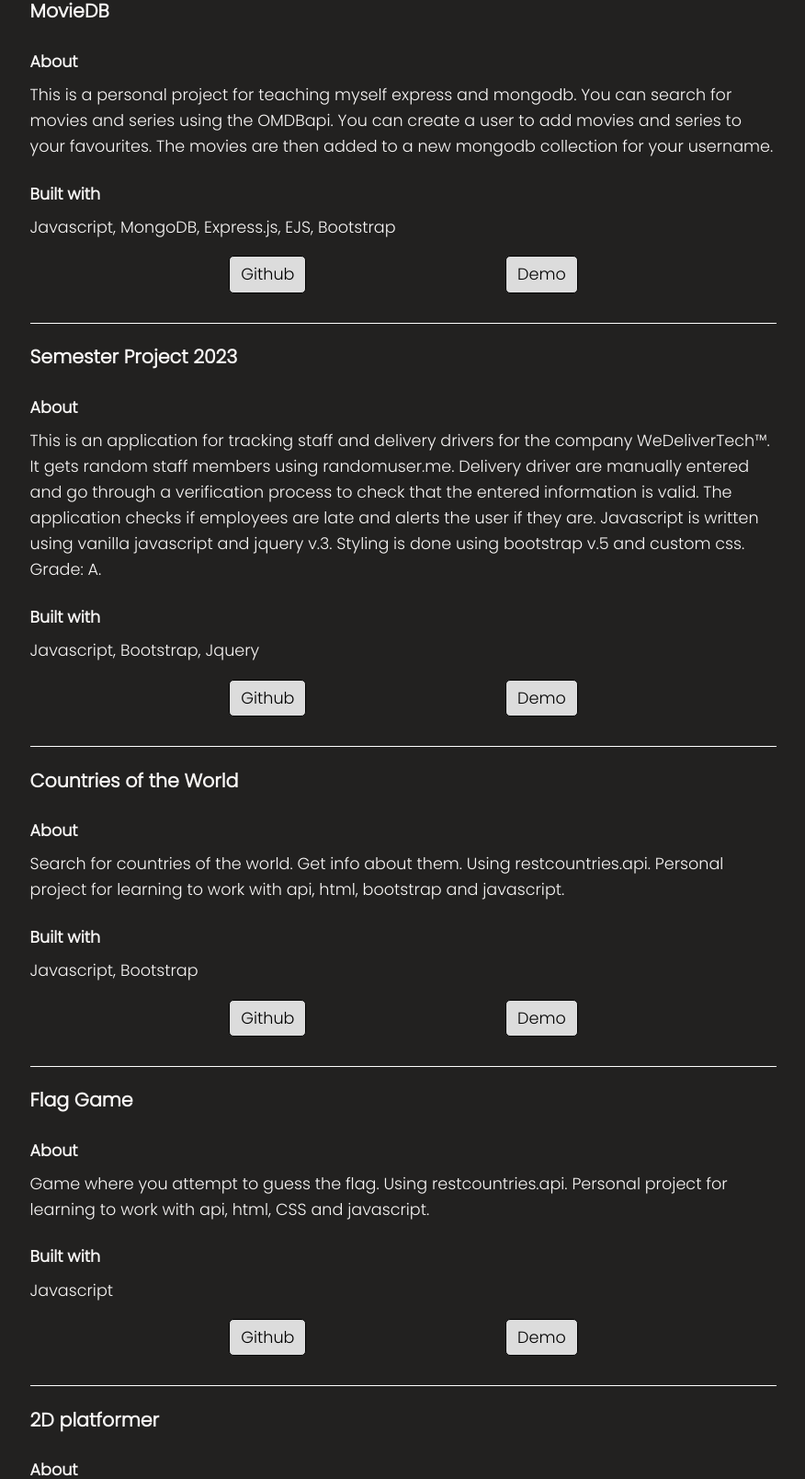
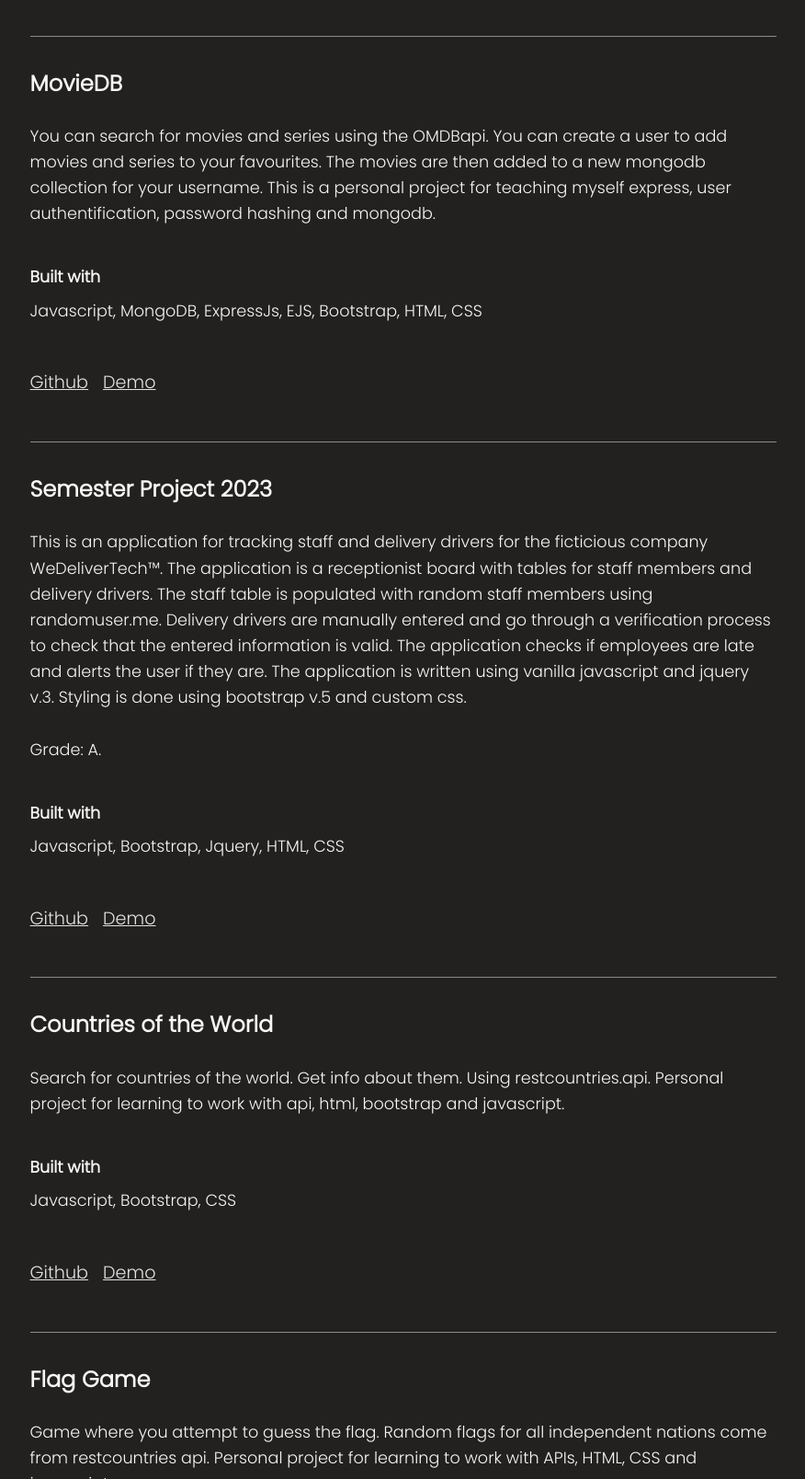
Before and after one commit to jorgeneikemo/portfolio, a plain HTML site: page index.html in a window 1280 px wide. Shown: the part 635-2243 px from the top of the page at 92% size, without its empty margins (201-1077 px from the left). Drawn offline with nearby package versions, Linux system fonts and the light colour scheme.

Commit message:
rewrote text and fixed and refactored styling

```diff
--- a/index.html
+++ b/index.html
@@ -15,72 +15,69 @@
 <body>
     <main>
         <div id="aboutme" class="container">
-            <h1 class="">About Me</h1>
-            <p class="">Just a guy with a lifelong passion for programming. Ever since age 11 when my dad got me "Visual Basic 6 - Black Book" I have been making personal projects. At first It was hello world and later I moved on to making a winamp clone. Later I got into creating games using Unreal Engine and Unity. Creating all my own art using asesprite and blender, and creating all the music and sounds using Logic X and FL Studio.</p>
-            <p>During the last year I have made a full switch to Web Development. Currently focusing on the backend part. I have been combining being a full-time dad, working a full-time job and full-time studies and programming in the evenings.</p>
+            <h1>About Me</h1>
+            <p>My name is Jørgen. I have had a lifelong passion for programming. Ever since age 11 when I asked my dad to get me "Visual Basic 6 - Black Book" I have been making personal projects. At first It was hello world and later I moved on to making a winamp clone. Later I got into creating games using Unreal Engine and Unity. Creating all my own art using asesprite and blender, and creating all the music and sounds using Logic X and FL Studio.</p>
+            <p>During the last year I have started the switch to Web Development. Currently focusing on the backend part. I have been combining being a full-time dad, working a full-time job with full-time studies and programming in the evenings.</p>
+
+            <a class="link" target="_blank" href="https://github.com/jorgeneikemo">My github</a>
             <a class="link" href="mailto:jorgen.eikemo@gmail.com">Send me an email</a>
-            </div>
         </div>
         <div class="spacer"></div>
         <div id="projects" class="container">
-                <h1>Projects</h1>
+                <h1>My Projects</h1>
                 <div class="card">
                     <h3>MovieDB</h3>
-                    <h4>About</h4>
-                    <p>This is a personal project for teaching myself express and mongodb. You can search for movies and series using the OMDBapi. You can create a user to add movies and series to your favourites. The movies are then added to a new mongodb collection for your username.</p>
+                    <p>You can search for movies and series using the OMDBapi. You can create a user to add movies and series to your favourites. The movies are then added to a new mongodb collection for your username. This is a personal project for teaching myself express, user authentification, password hashing and mongodb.</p>
                     <h4>Built with</h4>
-                    <p>Javascript, MongoDB, Express.js, EJS, Bootstrap</p>
+                    <p>Javascript, MongoDB, ExpressJs, EJS, Bootstrap, HTML, CSS</p>
                     <div class="buttons">
-                        <a class="button" href="https://github.com/jorgeneikemo/MovieDB" target="_blank">Github</a>
-                        <a class="button" href="https://mongodb-moviedb.cyclic.app" target="_blank">Demo</a>
+                        <a class="link" href="https://github.com/jorgeneikemo/MovieDB" target="_blank">Github</a>
+                        <a class="link" href="https://mongodb-moviedb.cyclic.app" target="_blank">Demo</a>
                         </a>
                     </div>
                 </div>
                 <div class="card">
                     <h3>Semester Project 2023</h3>
-                    <h4>About</h4>
-                    <p>This is an application for tracking staff and delivery drivers for the company WeDeliverTech™. It gets random staff members using randomuser.me. Delivery driver are manually entered and go through a verification process to check that the entered information is valid. The application checks if employees are late and alerts the user if they are. Javascript is written using vanilla javascript and jquery v.3. Styling is done using bootstrap v.5 and custom css. <br> Grade: A.</p>
+                    <p>This is an application for tracking staff and delivery drivers for the ficticious company WeDeliverTech™. The application is a receptionist board with tables for staff members and delivery drivers. The staff table is populated with random staff members using randomuser.me. Delivery drivers are manually entered and go through a verification process to check that the entered information is valid. The application checks if employees are late and alerts the user if they are. The application is written using vanilla javascript and jquery v.3. Styling is done using bootstrap v.5 and custom css. <br><br> Grade: A.</p>
                     <h4>Built with</h4>
-                    <p>Javascript, Bootstrap, Jquery</p>
+                    <p>Javascript, Bootstrap, Jquery, HTML, CSS</p>
                     <div class="buttons">
-                        <a class="button" href="https://github.com/jorgeneikemo/Jorgen_Eikemo_SP1" target="_blank">Github</a>
-                        <a class="button" href="https://jorgeneikemo.github.io/Jorgen_Eikemo_SP1/Web%20Application/index.html" target="_blank">Demo</a>
+                        <a class="link" href="https://github.com/jorgeneikemo/Jorgen_Eikemo_SP1" target="_blank">Github</a>
+                        <a class="link" href="https://jorgeneikemo.github.io/Jorgen_Eikemo_SP1/Web%20Application/index.html" target="_blank">Demo</a>
                         </a>
                     </div>
                 </div>
                 <div class="card">
                     <h3>Countries of the World</h3>
-                    <h4>About</h4>
                     <p>Search for countries of the world. Get info about them. Using restcountries.api. Personal project for learning to work with api, html, bootstrap and javascript.</p>
                     <h4>Built with</h4>
-                    <p>Javascript, Bootstrap</p>
+                    <p>Javascript, Bootstrap, CSS</p>
                     <div class="buttons">
-                        <a class="button" href="https://github.com/jorgeneikemo/countryapi" target="_blank">Github</a>
-                        <a class="button" href="https://jorgeneikemo.github.io/countryapi/" target="_blank">Demo</a>
+                        <a class="link" href="https://github.com/jorgeneikemo/countryapi" target="_blank">Github</a>
+                        <a class="link" href="https://jorgeneikemo.github.io/countryapi/" target="_blank">Demo</a>
                         </a>
                     </div>
                 </div>
                 <div class="card">
                     <h3>Flag Game</h3>
-                    <h4>About</h4>
-                    <p>Game where you attempt to guess the flag. Using restcountries.api. Personal project for learning to work with api, html, CSS and javascript.</p>
+                    <p>Game where you attempt to guess the flag. Random flags for all independent nations come from restcountries api. Personal project for learning to work with APIs, HTML, CSS and javascript.</p>
                     <h4>Built with</h4>
-                    <p>Javascript</p>
+                    <p>Javascript, HTML, CSS</p>
                     <div class="buttons">
-                        <a class="button" href="https://github.com/jorgeneikemo/flaggame" target="_blank">Github</a>
-                        <a class="button" href="https://jorgeneikemo.github.io/flaggame/" target="_blank">Demo</a>
+                        <a class="link" href="https://github.com/jorgeneikemo/flaggame" target="_blank">Github</a>
+                        <a class="link" href="https://jorgeneikemo.github.io/flaggame/" target="_blank">Demo</a>
                         </a>
                     </div>
                 </div>
                 <div class="card">
                     <h3>2D platformer</h3>
-                    <h4>About</h4>
-                    <p>2D platform controller created in Unity3d. Written in C#. All assets created by me using asesprite and blender. Personal project for learning to create a solid 2d platform controller in the style of super meat boy/celeste, and learning to make pixel art. </p>
+                    <p>2D platform controller created in Unity3d and written in C#. I created all assets using Asesprite, Blender 3d and FL Studio. Personal project for learning to create a solid 2d platform controller in the style of super meat boy/celeste, and learning to create pixel art and animations. </p>
+                    <img src="https://raw.githubusercontent.com/jorgeneikemo/2dPlatformer/master/documentation/demo.gif" alt="">
                     <h4>Built with</h4>
-                    <p>Unity3d, aseprite</p>
+                    <p>Unity3d, C#, Aseprite, Blender 3d, FL Studio</p>
                     <div class="buttons">
-                        <a class="button" href="https://github.com/jorgeneikemo/2dPlatformer" target="_blank">Github</a>
-                        <a class="button" href="https://drive.google.com/file/d/1r2Afi48dMHUTAg6vuX76cKtx-K3k8LsB/view" target="_blank">Download demo</a>
+                        <a class="link" href="https://github.com/jorgeneikemo/2dPlatformer" target="_blank">Github</a>
+                        <a class="link" href="https://drive.google.com/file/d/1r2Afi48dMHUTAg6vuX76cKtx-K3k8LsB/view" target="_blank">Download demo</a>
                         </a>
                     </div>
                 </div>
--- a/style.css
+++ b/style.css
@@ -1,118 +1,123 @@
-html{
-   color-scheme: light;
-}
-
   body {
     font-family: 'Poppins', serif;
     font-size: 1.1rem;
     line-height: 1.6;
     margin: 0;
     padding: 0;
-}
-
-main{
+    background-color: #222120;
+    color: #F8F6F5;
     display: flex;
     flex-direction: column;
     align-items: center;
     height: fit-content;
     padding-bottom: 2rem;
-    background-color: #222120;
-    color: #F8F6F5;
   }
 
-h1{
-    font-size: 2rem;
+  main {
+    display: flex;
+    flex-direction: column;
+    align-items: center;
+    height: fit-content;
+    padding-bottom: 2rem;
+  }
+
+  h1 {
+    font-size: 2.2rem;
     margin-bottom: 1rem;
   }
 
-p{
+  h3 {
+    margin-top: 2rem;
+    font-size: 1.5rem;
+  }
+
+  p {
     margin-top: 0;
   }
 
-h4{
+  h4 {
     margin-bottom: 0.5rem;
   }
 
-.card{
-    border-top: 1px solid rgb(255, 255, 255);
+  .card {
+    border-top: 1px solid rgba(255, 255, 255, 0.478);
     width: 100%;
-    padding-bottom: 1rem;
-    margin-top: 1rem;
+    margin-bottom: 1rem;
+    margin-top: 2rem;
+    display: flex;
+    flex-direction: column;
   }
 
-.container > h1{
+  .container > h1,
+  .container > p {
     align-self: flex-start;
   }
 
-.container{
+  .card > img {
+    border-radius: 8%;
+    max-width: 50%;
+  }
+
+  .container {
     display: flex;
     flex-direction: column;
     text-align: start;
     align-items: center;
     width: 75ch;
     padding-top: 2rem;
+    margin-bottom: 4rem;
   }
 
-#projects{
+  #projects {
     display: flex;
     flex-direction: column;
     align-items: center;
   }
 
-.link{
+  /* Styling for link elements */
+  .link {
     align-self: flex-start;
-    color: #bfbfbf;
+    color: #e2e2e2;
     transition: color 250ms, transform 150ms;
+    font-size: 1.2rem;
   }
 
-.link:hover{
+  /* Styling for link elements on hover */
+  .link:hover {
     color: #F8F6F5;
-    transform: translateY(-1px);
+    transform: translateY(-1px) scale(1.01);
   }
 
+  /* Styling for buttons */
   .buttons {
     align-self: flex-end;
     width: 100%;
     display: flex;
-    justify-content: space-evenly;
-    margin-top: auto;
-}
-
-.spacer{
-    height: 4rem;
-}
-
-.button{
-    text-decoration: none;
-    text-align: center;
-    background-color: #dcdcdc;
-    color: #000000;
-    padding: 5px 12px 5px 12px;
-    border-radius: 5px;
-    border: 1px solid black;
-    transition: filter 220ms, border-radius 300ms, transform 200ms;
-}
-
-.button:hover{
-    transform: translateY(-1px);
-    filter: brightness(1.1);
-    border-radius: 5px;
+    gap: 1rem;
+    margin-top: 2rem;
   }
 
   @media only screen and (max-width: 980px) {
-
-    #aboutme{
+    /* Adjust padding for the "aboutme" ID */
+    #aboutme {
       padding-top: 0;
     }
 
-    .container{
+    /* Adjust height and width for container elements */
+    .container {
       height: min-content;
       padding-top: 0;
       width: 80%;
     }
 
-    .container-row{
+    /* Adjust flex-direction and max-width for card elements */
+    .container-row {
       flex-direction: column;
       height: auto;
     }
+
+    /* Adjust max-width for images within cards */
+    .card > img {
+      max-width: 100%;
     }
+  }
```
Lines whose indentation alone changed are shown as unchanged.
